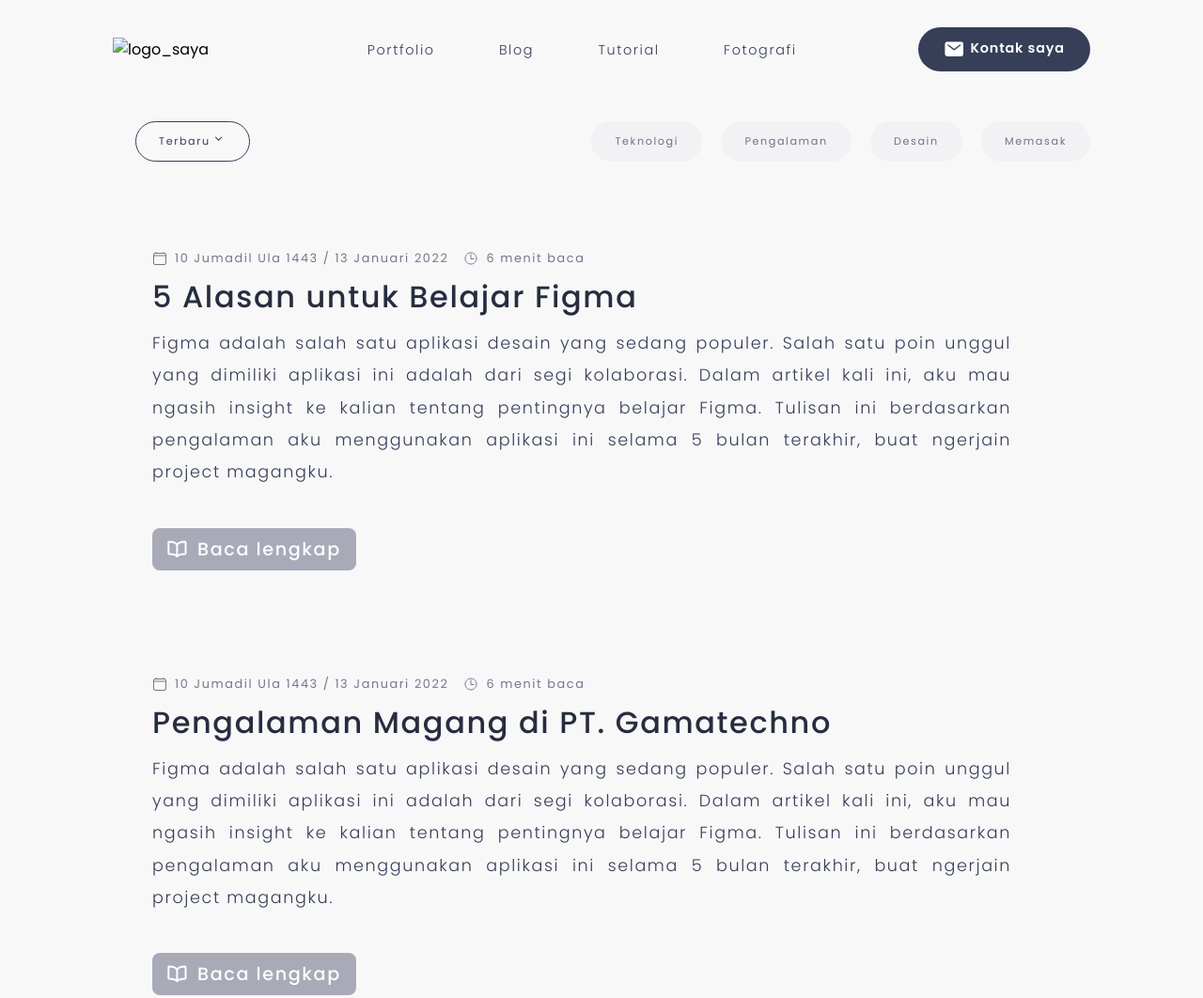
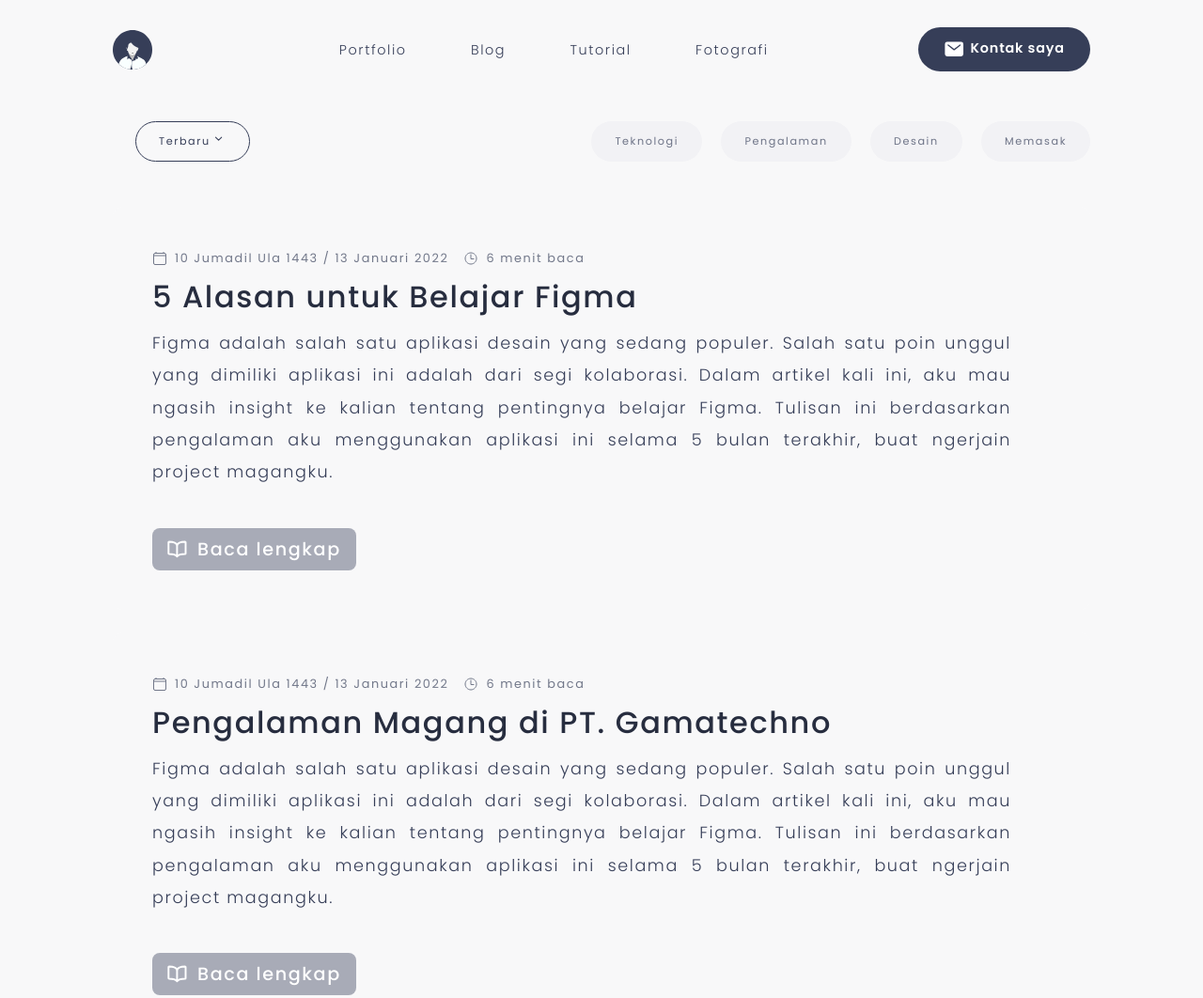
Before and after one commit to Aftaputra/afta, a plain HTML site: page index.html in a window 1280 px wide. Shown: the whole page at 94% size. Drawn offline with nearby package versions, Linux system fonts and the light colour scheme; the site is published under a folder, as on GitHub Pages, so addresses that start at the root find nothing.

Commit message:
Update index.html

```diff
--- a/index.html
+++ b/index.html
@@ -16,7 +16,7 @@
 
     <!--Navbar--->
     <header>
-    <img src="/asset/icon/logo_saya.svg" alt="logo_saya" class="logo_saya">
+    <img src="asset/icon/logo_saya.svg" alt="logo_saya" class="logo_saya">
     <nav>
         <ul class="navlink">
             <li><a href="">Portfolio</a></li>
```
